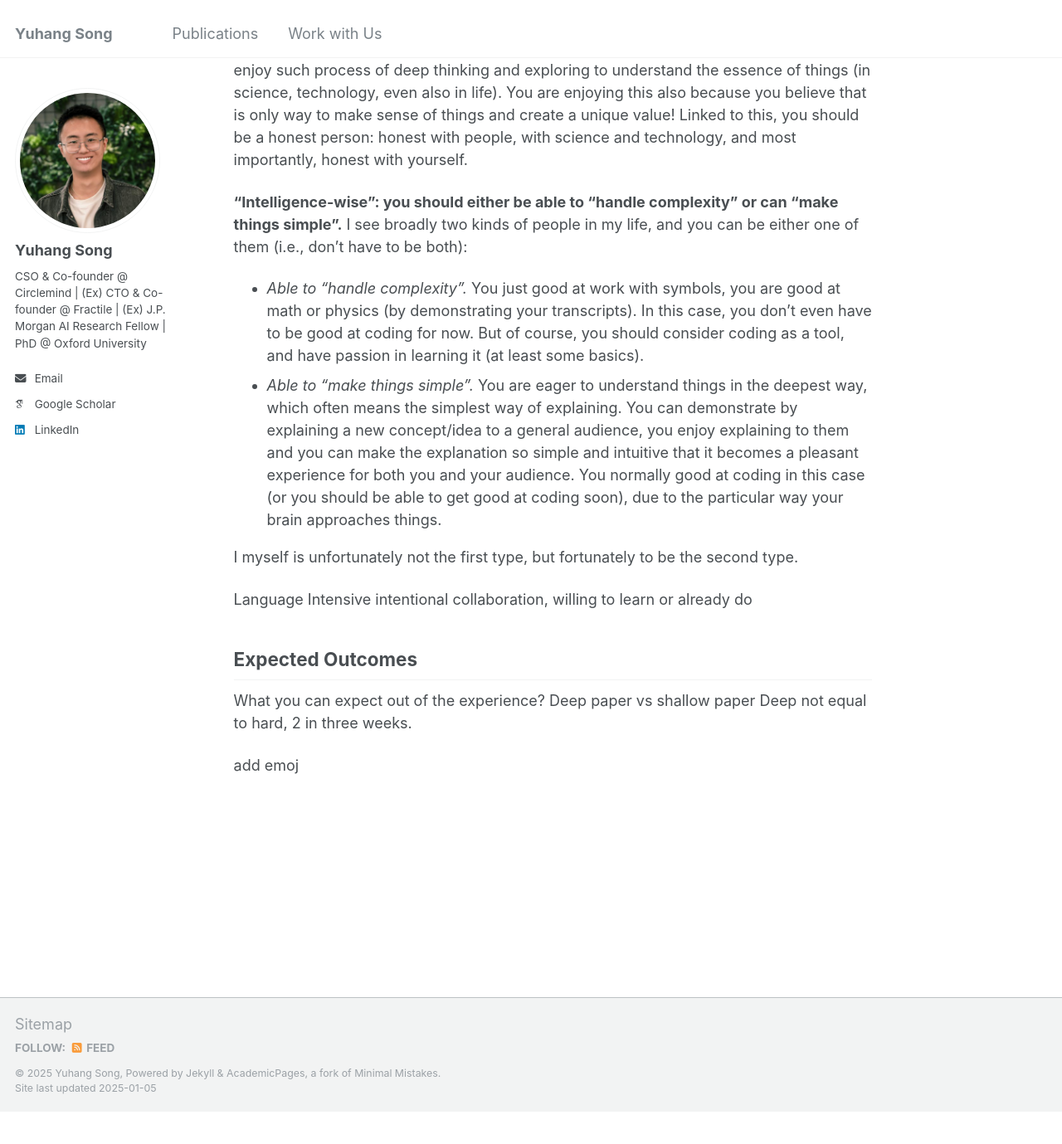
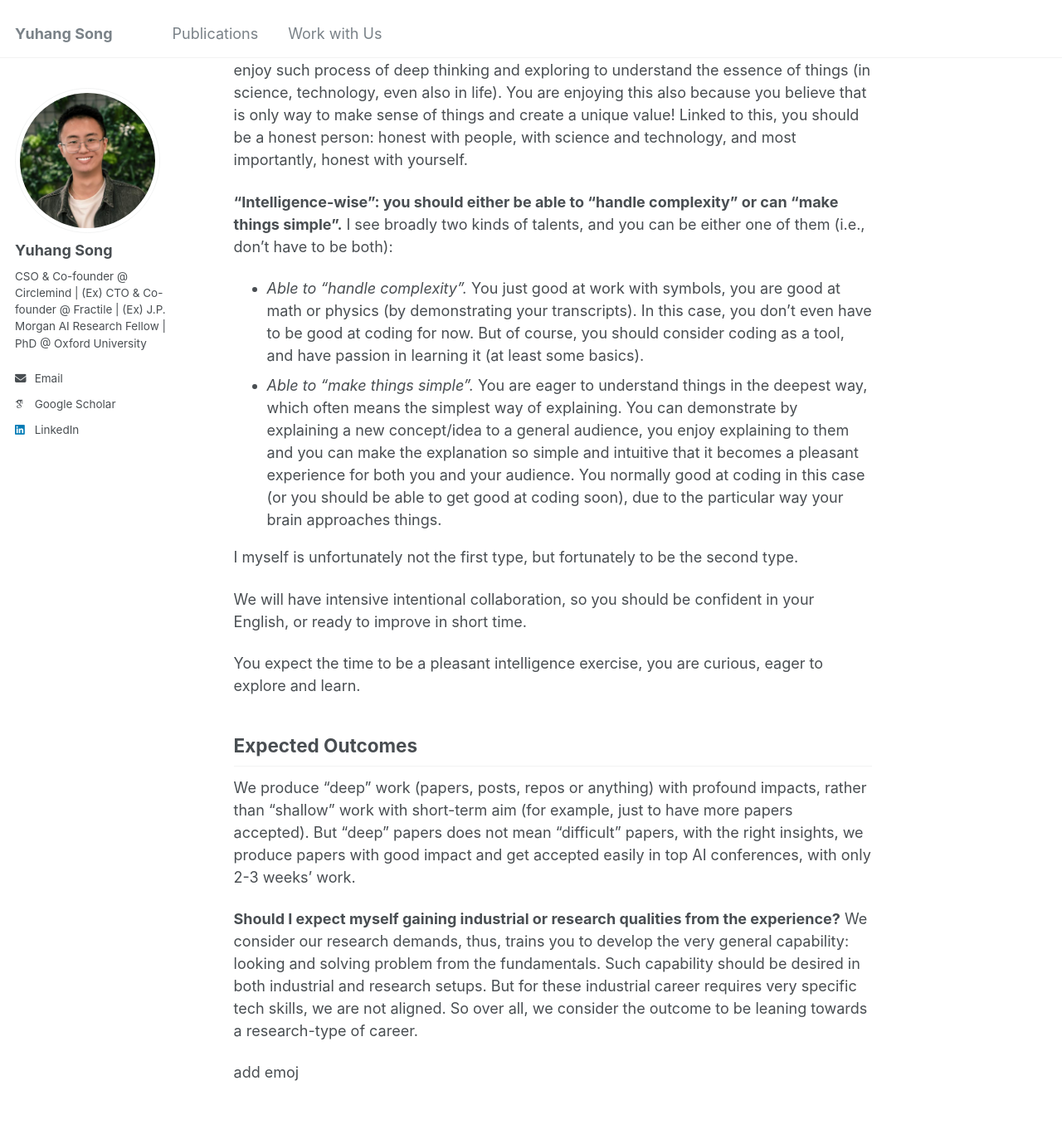
Before and after one commit to YuhangSong/YuhangSong.github.io, a Jekyll site: the page built from _pages/work-with-us.md, in a window 1280 px wide and 1400 px high, scrolled down 1301 px. Shown: the top 1379 px of the window at 83% size. Built offline with Jekyll 4.4.1, drawn with Linux system fonts in a browser that asks for light colours; some web fonts are replaced; before the commit the page ends 2641 px from its top, so only the background shows below that.

Commit message:
update work-with-us.md

```diff
--- a/_pages/work-with-us.md
+++ b/_pages/work-with-us.md
@@ -33,19 +33,24 @@ Below lists the topics that we are currently most excited about and actively wor
 You should a strongly believer in first principle: meaning you have a strong curiosity in asking "but fundamentally why and how?". You enjoy such process of deep thinking and exploring to understand the essence of things (in science, technology, even also in life). You are enjoying this also because you believe that is only way to make sense of things and create a unique value! Linked to this, you should be a honest person: honest with people, with science and technology, and most importantly, honest with yourself.
 
 **"Intelligence-wise": you should either be able to "handle complexity" or can "make things simple".**
-I see broadly two kinds of people in my life, and you can be either one of them (i.e., don't have to be both):
+I see broadly two kinds of talents, and you can be either one of them (i.e., don't have to be both):
 - _Able to "handle complexity"._ You just good at work with symbols, you are good at math or physics (by demonstrating your transcripts). In this case, you don't even have to be good at coding for now. But of course, you should consider coding as a tool, and have passion in learning it (at least some basics).
 - _Able to "make things simple"._ You are eager to understand things in the deepest way, which often means the simplest way of explaining. You can demonstrate by explaining a new concept/idea to a general audience, you enjoy explaining to them and you can make the explanation so simple and intuitive that it becomes a pleasant experience for both you and your audience. You normally good at coding in this case (or you should be able to get good at coding soon), due to the particular way your brain approaches things.
 
 I myself is unfortunately not the first type, but fortunately to be the second type.
 
-Language
-Intensive intentional collaboration, willing to learn or already do
+We will have intensive intentional collaboration, so you should be confident in your English, or ready to improve in short time.
+
+You expect the time to be a pleasant intelligence exercise, you are curious, eager to explore and learn.
 
 ## Expected Outcomes
 
-What you can expect out of the experience?
-Deep paper vs shallow paper
-Deep not equal to hard, 2 in three weeks.
+We produce "deep" work (papers, posts, repos or anything) with profound impacts, rather than "shallow" work with short-term aim (for example, just to have more papers accepted).
+But "deep" papers does not mean "difficult" papers, with the right insights, we produce papers with good impact and get accepted easily in top AI conferences, with only 2-3 weeks' work.
+
+**Should I expect myself gaining industrial or research qualities from the experience?**
+We consider our research demands, thus, trains you to develop the very general capability: looking and solving problem from the fundamentals. Such capability should be desired in both industrial and research setups.
+But for these industrial career requires very specific tech skills, we are not aligned.
+So over all, we consider the outcome to be leaning towards a research-type of career.
 
 add emoj
```
